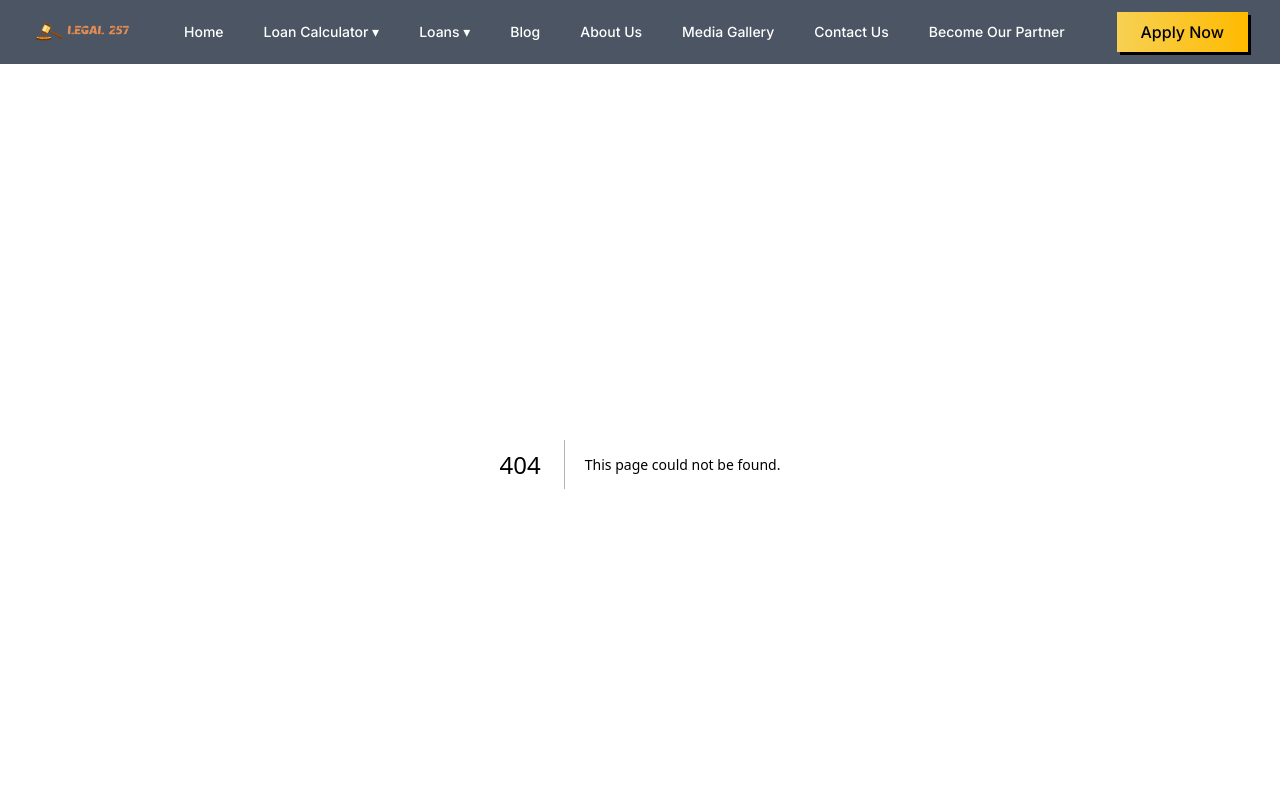
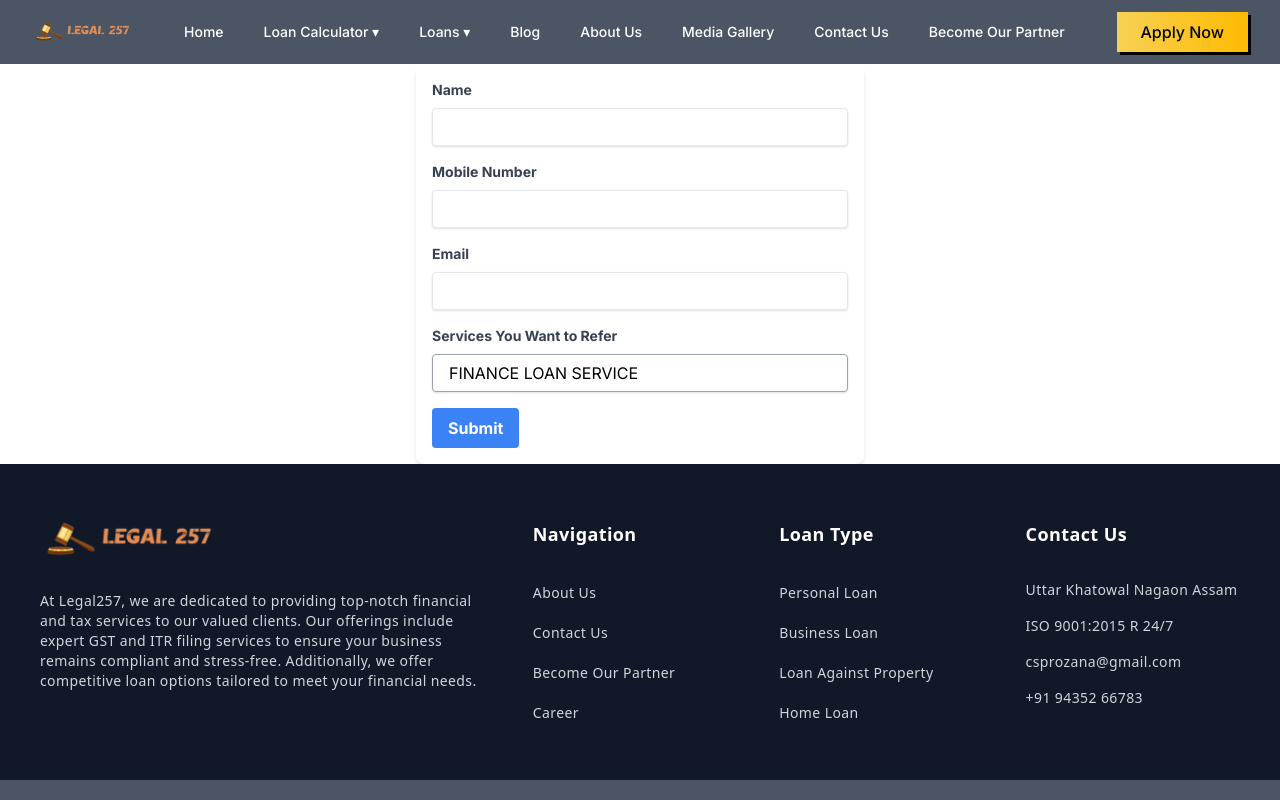
Before and after one commit to niks-nikhil-anand/finance_web_app, a Next.js app: page /refer in a window 1280 px wide. Before the commit this address had no page. Shown: the top 800 px of the page. Built offline with nearby package versions, Linux system fonts and the light colour scheme.

Commit message:
Added customise

```diff
--- a/src/app/page.js
+++ b/src/app/page.js
@@ -30,7 +30,6 @@ export default function Home() {
     <AllBanks/>
     <Banner/>
    <Feature/>
-
    <EmiCalculator/>
     <InterestRate/>
     <Banner2/>
--- /dev/null
+++ b/src/app/refer/page.jsx
@@ -0,0 +1,105 @@
+"use client"
+import React, { useState } from 'react';
+
+const ReferForm = () => {
+  const [formData, setFormData] = useState({
+    name: '',
+    mobileNumber: '',
+    email: '',
+    service: 'All Services'
+  });
+
+  const handleChange = (e) => {
+    setFormData({
+      ...formData,
+      [e.target.name]: e.target.value
+    });
+  };
+
+  const handleSubmit = (e) => {
+    e.preventDefault();
+    // Handle form submission logic here
+    console.log(formData);
+    // Reset form after submission
+    setFormData({
+      name: '',
+      mobileNumber: '',
+      email: '',
+      service: 'FINANCE LOAN SERVICE'
+    });
+  };
+
+  return (
+    <form onSubmit={handleSubmit} className="max-w-md mx-auto p-4 bg-white shadow-md rounded-lg">
+      <div className="mb-4">
+        <label className="block text-gray-700 text-sm font-bold mb-2" htmlFor="name">
+          Name
+        </label>
+        <input
+          type="text"
+          id="name"
+          name="name"
+          value={formData.name}
+          onChange={handleChange}
+          className="shadow appearance-none border rounded w-full py-2 px-3 text-gray-700 leading-tight focus:outline-none focus:shadow-outline"
+          required
+        />
+      </div>
+      <div className="mb-4">
+        <label className="block text-gray-700 text-sm font-bold mb-2" htmlFor="mobileNumber">
+          Mobile Number
+        </label>
+        <input
+          type="tel"
+          id="mobileNumber"
+          name="mobileNumber"
+          value={formData.mobileNumber}
+          onChange={handleChange}
+          className="shadow appearance-none border rounded w-full py-2 px-3 text-gray-700 leading-tight focus:outline-none focus:shadow-outline"
+          required
+        />
+      </div>
+      <div className="mb-4">
+        <label className="block text-gray-700 text-sm font-bold mb-2" htmlFor="email">
+          Email
+        </label>
+        <input
+          type="email"
+          id="email"
+          name="email"
+          value={formData.email}
+          onChange={handleChange}
+          className="shadow appearance-none border rounded w-full py-2 px-3 text-gray-700 leading-tight focus:outline-none focus:shadow-outline"
+          required
+        />
+      </div>
+      <div className="mb-4">
+        <label className="block text-gray-700 text-sm font-bold mb-2" htmlFor="service">
+          Services You Want to Refer
+        </label>
+        <select
+          id="service"
+          name="service"
+          value={formData.service}
+          onChange={handleChange}
+          className="block appearance-none w-full bg-white border border-gray-400 hover:border-gray-500 px-4 py-2 pr-8 rounded shadow leading-tight focus:outline-none focus:shadow-outline"
+        >
+          <option value="FINANCE LOAN SERVICE">FINANCE LOAN SERVICE</option>
+          <option value="FINTECH BANKING SERVICE">FINTECH BANKING SERVICE</option>
+          <option value="GST ITR TAX PAY SERVICE">GST ITR TAX PAY SERVICE</option>
+          <option value="ALL SERVICES">ALL SERVICES</option>
+        </select>
+      </div>
+      <div className="flex items-center justify-between">
+        <button
+          type="submit"
+          className="bg-blue-500 hover:bg-blue-700 text-white font-bold py-2 px-4 rounded focus:outline-none focus:shadow-outline"
+        >
+          Submit
+        </button>
+      </div>
+    </form>
+  );
+};
+
+export default ReferForm;
--- a/src/component/EmiCalculator/Calculator.jsx
+++ b/src/component/EmiCalculator/Calculator.jsx
@@ -56,11 +56,10 @@ const EmiCalculator = () => {
     className='bg-blue-50 w-full flex flex-col justify-center items-center sm:p-10 p-6 font-[sans-serif] text-[#333] mb-[2rem] shadow-lg'
   >
       <div>
-        <h1 className='text-3xl font-bold sm:text-4xl'>EMI Calculator</h1>
+        <h1 className='text-2xl font-bold sm:text-4xl'>EMI Calculator</h1>
       </div>
-      <div className='flex justify-between  mt-10 shadow-lg p-10 flex-col md:flex-row'>
+      <div className='flex justify-between  shadow-lg p-10 flex-col md:flex-row'>
         <div style={{}}>
-          <Typography variant="h6">EMI Calculator</Typography>
           <div>
             <Typography>Loan Amount: ₹{loanAmount}</Typography>
             <Slider value={loanAmount} onChange={handleLoanAmountChange} min={10000} max={1000000} step={10000} />
@@ -78,7 +77,7 @@ const EmiCalculator = () => {
           </div>
         </div>
         <div style={{ position: 'relative' }} >
-          <Typography variant="h6" style={{ textAlign: 'center', position: 'absolute', top: '34%', left: '50%', transform: 'translate(-50%, -50%)' }} className='md:w-[4rem]  md:font-bold text-xl text-center'>Total Amount: ₹{(emiData[0].value + emiData[1].value).toFixed(0)}</Typography>
+          <Typography variant="h6" style={{ textAlign: 'center', position: 'absolute', top: '34%', left: '50%', transform: 'translate(-50%, -50%)' }} className='md:w-[4rem]  md:font-bold text-sm text-center'>Total Amount: ₹{(emiData[0].value + emiData[1].value).toFixed(0)}</Typography>
           <ResponsiveContainer width="100%" height={300}>
             <PieChart>
               <Pie
@@ -98,19 +97,20 @@ const EmiCalculator = () => {
               <Legend />
             </PieChart>
           </ResponsiveContainer>
-          <div style={{ marginTop: '20px' }} className='ml-5 '>
-            <Grid container spacing={1} className='flex flex-col md:flex-row gap-6'>
-              <Grid  className='w-full'>
-                <Typography>Monthly EMI: ₹{monthlyEmi}</Typography>
-              </Grid>
-              <Grid className='w-full'>
-                <Typography>Interest Paid: ₹{emiData[1].value.toFixed(0)}</Typography>
-              </Grid>
-              <Grid className='w-full'>
-                <Typography>Principal Amount: ₹{emiData[0].value}</Typography>
-              </Grid>
-            </Grid>
-          </div>
+          <div className="mt-5 ml-5">
+  <div className="flex flex-col md:flex-row gap-6">
+    <div className="w-full">
+      <p>Monthly EMI: ₹{monthlyEmi}</p>
+    </div>
+    <div className="w-full">
+      <p>Interest Paid: ₹{emiData[1].value.toFixed(0)}</p>
+    </div>
+    <div className="w-full">
+      <p>Principal Amount: ₹{emiData[0].value}</p>
+    </div>
+  </div>
+</div>
+
         </div>
       </div>
     </motion.div>
--- a/src/component/Homepage/InterestRate.jsx
+++ b/src/component/Homepage/InterestRate.jsx
@@ -9,7 +9,7 @@ const InterestRate = () => {
 
       <div className='flex flex-col justify-center items-center'>
         <div className=''>
-          <h1 className='text-2xl font-bold lg:text-2xl'>Lowest Loan Interest Rates</h1>
+          <h1 className='text-xl md:text-2xl font-bold mb-5 lg:text-2xl'>Lowest Loan Interest Rates</h1>
         </div>
         <div className='flex flex-col md:flex-row w-full'>
           <div className="shadow overflow-hidden border-b border-gray-200 sm:rounded-lg mb-12 md:mb-0 md:mr-6 w-full p-6">
--- a/src/component/Homepage/Navbar.jsx
+++ b/src/component/Homepage/Navbar.jsx
@@ -129,6 +129,7 @@ const Navbar = () => {
             </motion.div>
           </div>
           <Link href="/blog" className="block px-3 py-2 rounded-md text-base font-medium text-white">Blog</Link>
+          <Link href="/applynow" className="block px-3 py-2 rounded-md text-base font-medium text-white">GST/ITR - Apply Now </Link>
           <Link href="/about" className="block px-3 py-2 rounded-md text-base font-medium text-white">About Us</Link>
           <div className="relative">
             <button
@@ -174,7 +175,9 @@ const Navbar = () => {
             </motion.div>
           </div>
           <Link href="/contact" className="block px-3 py-2 rounded-md text-base font-medium text-white">Contact Us</Link>
+          <Link href="/refer" className="block px-3 py-2 rounded-md text-base font-medium text-white">Refer & Earn</Link>
           <Link href="/applyjob" className="block px-3 py-2 rounded-md text-base font-medium text-white">Job - Apply Now</Link>
+          <Link href="//partnersignup" className="block px-3 py-2 rounded-md text-base font-medium text-white">Fintech Banking</Link>
           <Link href="/partnersignup" className="block px-3 py-2 rounded-md text-base font-medium text-white">Become Our Partner</Link>
           <Link href="/applynow">
             <button className="mt-2 w-full px-6 py-2 font-medium gradient_yellow text-black transition-all shadow-[3px_3px_0px_black] hover:shadow-none hover:translate-x-[3px] hover:translate-y-[3px]">
--- a/src/component/Homepage/ReferEarn.jsx
+++ b/src/component/Homepage/ReferEarn.jsx
@@ -27,7 +27,7 @@ const ReferEarn = () => {
                 </motion.p>
                 <div className="flex flex-col md:flex-row gap-4 justify-center md:justify-start">
                     <motion.a
-                        href="/applynow"
+                        href="/refer"
                         className="bg-red-500 hover:bg-red-600 text-black font-semibold py-3 px-6 rounded-lg shadow-lg transition-colors duration-300"
                         initial={{ opacity: 0, scale: 0.8 }}
                         animate={{ opacity: 1, scale: 1 }}
--- a/src/component/Homepage/Slider.jsx
+++ b/src/component/Homepage/Slider.jsx
@@ -11,7 +11,7 @@ const Slider = () => {
   return (
     <div className='flex flex-col items-center bg-white py-8'>
       <div className='mb-4'>
-        <h1 className='heading3 text-center'>Discover Our Featured Loan</h1>
+        <h1 className='text-xl md:text-2xl font-bold text-center'>Discover Our Featured Loan</h1>
       </div>
       <div className='flex overflow-x-auto space-x-4 p-4 w-full'>
         <div className='flex-shrink-0 w-60 sm:w-80 md:w-96 '>
```
